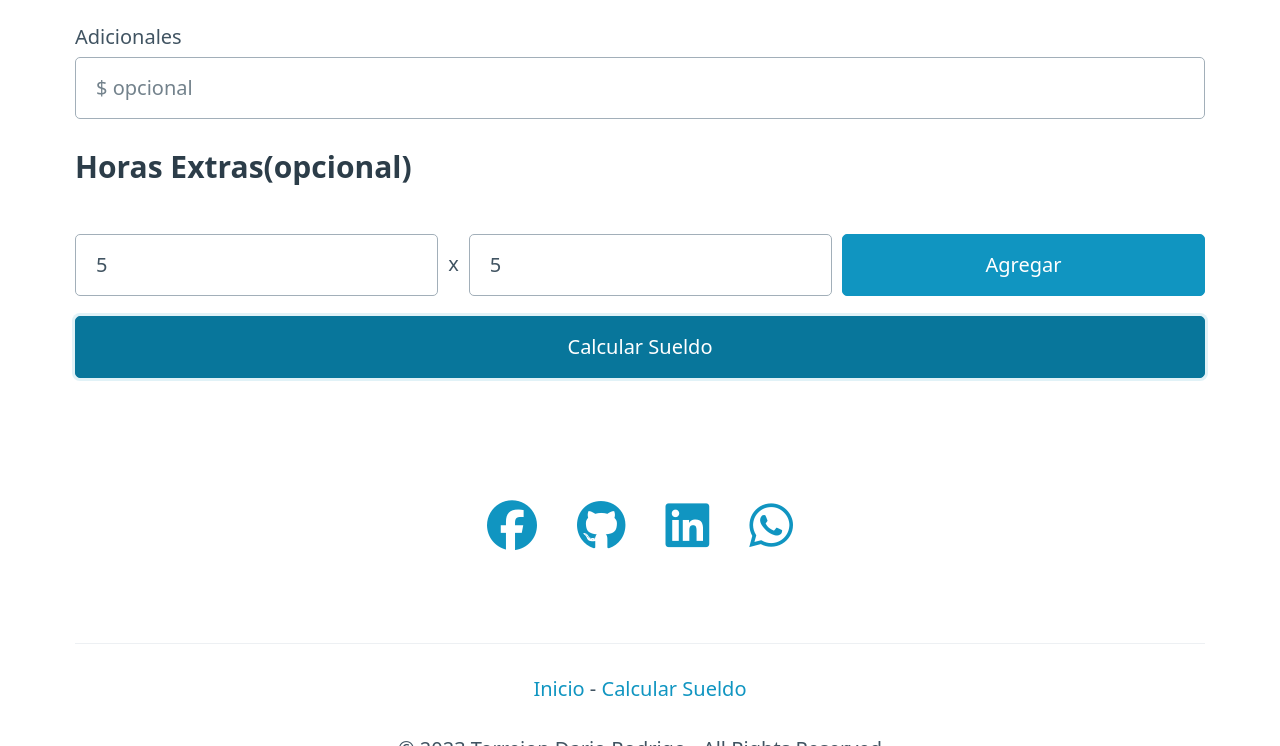
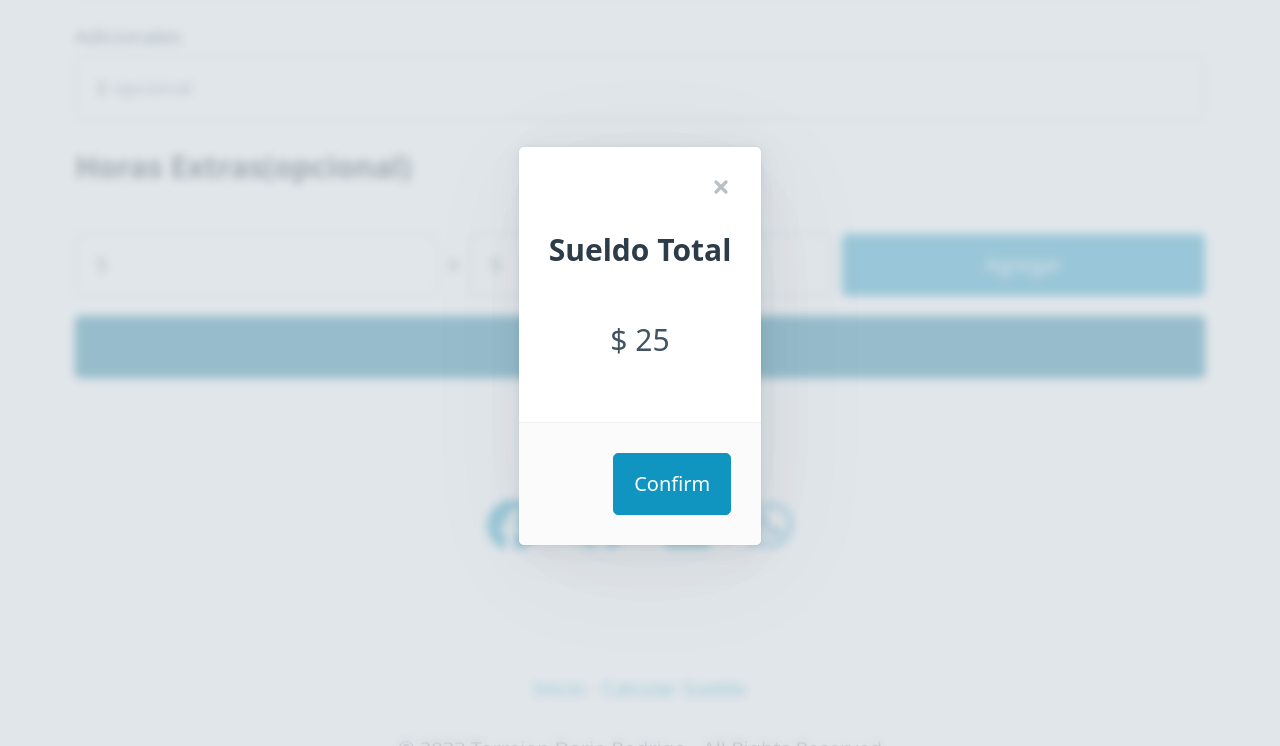
Before and after one commit to dartorrejon/calcularSueldo, a plain HTML site: page index.html in a window 1280 px wide. Both pictures are taken after typing "5", "5", "5", "5", "5", "5" into the empty fields and a click on the button "Calcular Sueldo". Shown: the part 1549-2295 px from the top of the page. Drawn offline with nearby package versions, Linux system fonts and the light colour scheme.

Commit message:
Agregamos el modal para mostrar el resultado

```diff
--- a/Scripts/calcularSueldo.js
+++ b/Scripts/calcularSueldo.js
@@ -6,7 +6,7 @@ let $adi = 0;
 let contExtras = 0;
 let limiteExtras = 3;
 let lisExtras=[];
-console.log(lisExtras.length)
+const extraEntradas = document.querySelector('.extra');
 
 //Validacion de horas
 formSueldo.hora.addEventListener('blur', ev => {
@@ -57,7 +57,6 @@ formSueldo.addEventListener('submit', ev => {
         let hrsExtras;
         let extras = 0;
         if(lisExtras != []){
-
             hrsExtras = document.querySelectorAll('.vExtra label');
             hrsExtras.forEach(valor => {
                 extras +=parseInt(valor.innerText);
@@ -66,7 +65,16 @@ formSueldo.addEventListener('submit', ev => {
             contExtras=0;
         }
         const resultado = ($hora * $valorHora) - $desc + $adi + extras;
-        alert("Sueldo neto: $" + resultado);
+        const pSueldo = document.querySelector('#mostrarSueldo');
+        if(formSueldo.hora.value != '' && formSueldo.valorHora.value != '') {
+
+            const modal = document.querySelector('.calculin')
+            modal.setAttribute('onclick', 'toggleModal(event)');
+            modal.click();
+        }
+
+
+        pSueldo.innerText = `$ ${resultado}`;
         ev.target.hora.value = '';
         ev.target.valorHora.value = '';
         ev.target.descuento.value = '';
--- /dev/null
+++ b/Scripts/modal.js
@@ -0,0 +1,96 @@
+/*
+ * Modal
+ *
+ * Pico.css - https://picocss.com
+ * Copyright 2019-2023 - Licensed under MIT
+ */
+
+// Config
+const isOpenClass = "modal-is-open";
+const openingClass = "modal-is-opening";
+const closingClass = "modal-is-closing";
+const animationDuration = 400; // ms
+let visibleModal = null;
+const botonModal = document.querySelector(".calculin")
+
+// Toggle modal
+const toggleModal = (event) => {
+  event.preventDefault();
+  const modal = document.getElementById(event.currentTarget.getAttribute("data-target"));
+  typeof modal != "undefined" && modal != null && isModalOpen(modal)
+    ? closeModal(modal)
+    : openModal(modal);
+};
+
+// Is modal open
+const isModalOpen = (modal) => {
+  return modal.hasAttribute("open") && modal.getAttribute("open") != "false" ? true : false;
+};
+
+// Open modal
+const openModal = (modal) => {
+  if (isScrollbarVisible()) {
+    document.documentElement.style.setProperty("--scrollbar-width", `${getScrollbarWidth()}px`);
+  }
+  document.documentElement.classList.add(isOpenClass, openingClass);
+  setTimeout(() => {
+    visibleModal = modal;
+    document.documentElement.classList.remove(openingClass);
+  }, animationDuration);
+  modal.setAttribute("open", true);
+};
+
+// Close modal
+const closeModal = (modal) => {
+  visibleModal = null;
+  document.documentElement.classList.add(closingClass);
+  setTimeout(() => {
+    document.documentElement.classList.remove(closingClass, isOpenClass);
+    document.documentElement.style.removeProperty("--scrollbar-width");
+    modal.removeAttribute("open");
+  }, animationDuration);
+  botonModal.removeAttribute("onclick");
+};
+
+// Close with a click outside
+document.addEventListener("click", (event) => {
+  if (visibleModal != null) {
+    const modalContent = visibleModal.querySelector("article");
+    const isClickInside = modalContent.contains(event.target);
+    !isClickInside && closeModal(visibleModal);
+  }
+});
+
+// Close with Esc key
+document.addEventListener("keydown", (event) => {
+  if (event.key === "Escape" && visibleModal != null) {
+    closeModal(visibleModal);
+  }
+});
+
+// Get scrollbar width
+const getScrollbarWidth = () => {
+  // Creating invisible container
+  const outer = document.createElement("div");
+  outer.style.visibility = "hidden";
+  outer.style.overflow = "scroll"; // forcing scrollbar to appear
+  outer.style.msOverflowStyle = "scrollbar"; // needed for WinJS apps
+  document.body.appendChild(outer);
+
+  // Creating inner element and placing it in the container
+  const inner = document.createElement("div");
+  outer.appendChild(inner);
+
+  // Calculating difference between container's full width and the child width
+  const scrollbarWidth = outer.offsetWidth - inner.offsetWidth;
+
+  // Removing temporary elements from the DOM
+  outer.parentNode.removeChild(outer);
+
+  return scrollbarWidth;
+};
+
+// Is scrollbar visible
+const isScrollbarVisible = () => {
+  return document.body.scrollHeight > screen.height;
+};
--- a/Styles/calcHoras.css
+++ b/Styles/calcHoras.css
@@ -5,3 +5,7 @@
     text-align: center;
     line-height: 3;
 }
+#mostrarSueldo{
+    font-size: 1.5em;
+    text-align: center;
+}
--- a/index.html
+++ b/index.html
@@ -90,9 +90,33 @@
                 </p>
                 <label for="" class="msjeError"></label>
 
-                <button type="submit">Calcular Sueldo</button>
+                <button class="calculin" type="submit" data-target="modal-example">Calcular Sueldo</button>
 
             </form>
+
+            <!--Modal-->
+            <dialog id="modal-example">
+                <article>
+                  <a
+                    href="#close"
+                    aria-label="Close"
+                    class="close"
+                    data-target="modal-example"
+                    onclick="toggleModal(event)"
+                  ></a>
+                  <h3>Sueldo Total</h3>
+                  <p id="mostrarSueldo">
+
+                  </p>
+                  <footer>
+
+                    <a href="#confirm" role="button" data-target="modal-example" onclick="toggleModal(event)"
+                      >Confirm</a
+                    >
+                  </footer>
+                </article>
+              </dialog>
+
         </section>
         <br>
         <footer class="container">
@@ -112,6 +136,7 @@
         </footer>
         <script src="Scripts/date.js"></script>
         <script src="Scripts/calcularSueldo.js"></script>
+        <script src="Scripts/modal.js"></script>
 
     </main>
 
```
